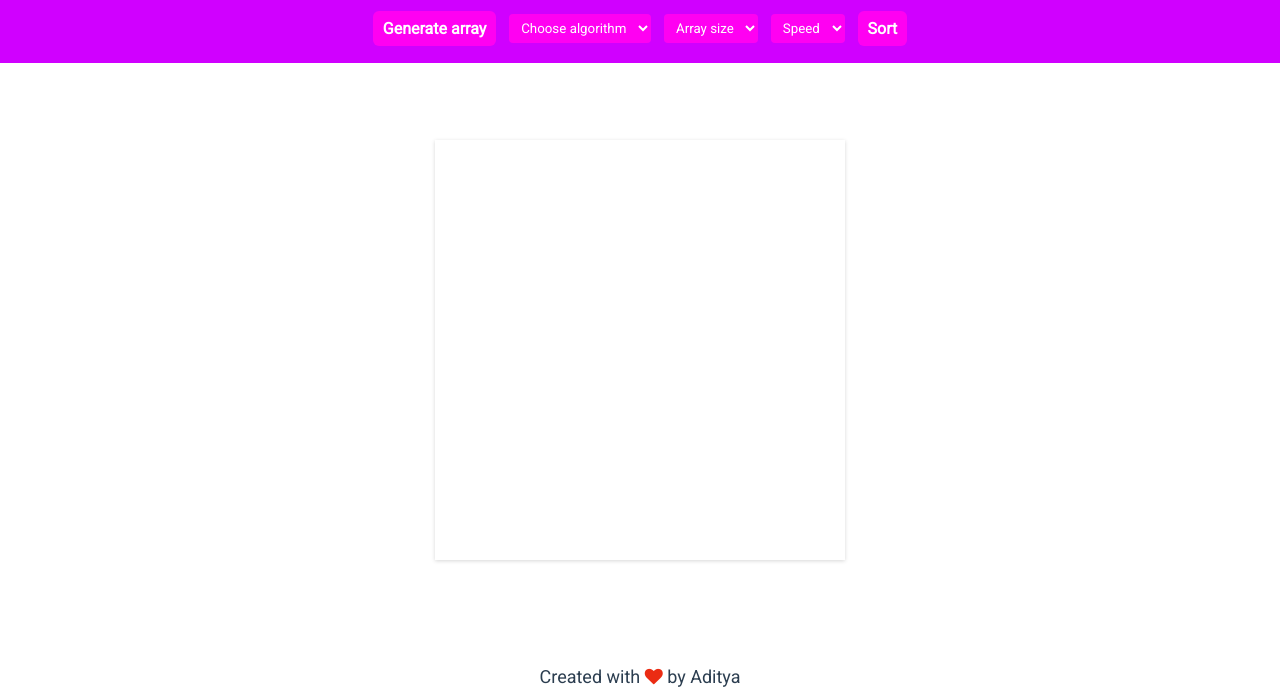
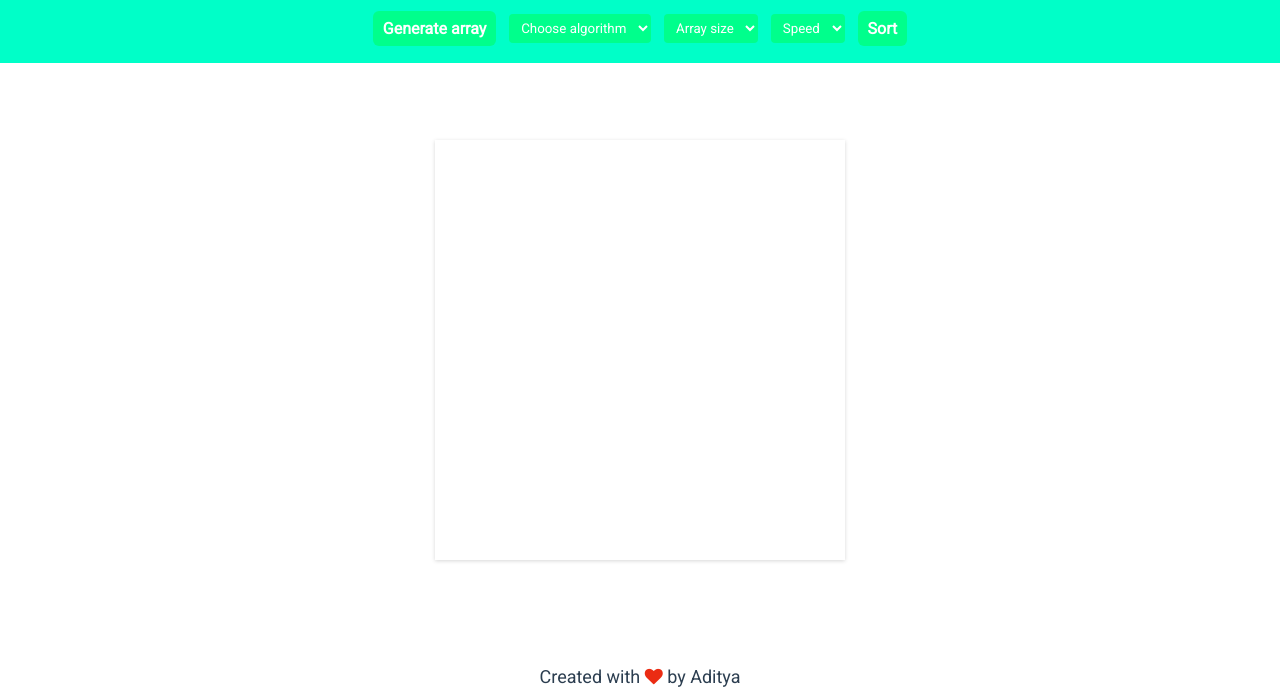
Before and after one commit to aditya110802/sorting-visualizer, a plain HTML site: page index.html in a window 1280 px wide. Shown: the part 49-741 px from the top of the page. Drawn offline with Linux system fonts and the light colour scheme.

Commit message:
Update style.css

```diff
--- a/css/style.css
+++ b/css/style.css
@@ -1,6 +1,6 @@
 :root {
-  --primary-color: #ff00f2;
-  --secondary-color: #d000ff;
+  --primary-color: #00ff8c;
+  --secondary-color: #00ffc8;
 }
 * {
   /* Below is the standard CSS code one should add to get rid of default margins and padding which most of tge HTML elements have */
@@ -51,7 +51,7 @@ body {
   padding: 8px 10px;
   border-radius: 6px;
   transition: 0.3s;
-  background-color: #ff00f2;
+  background-color: #00ff8c;
 }
 .navbar a:hover {
   background-color: transparent;
@@ -62,7 +62,7 @@ body {
   border: none;
   border-radius: 4px;
   padding: 6px 8px;
-  background-color: #ff00f2;
+  background-color: #00ff8c;
   color: white;
 }
 .navbar > .icon {
```
